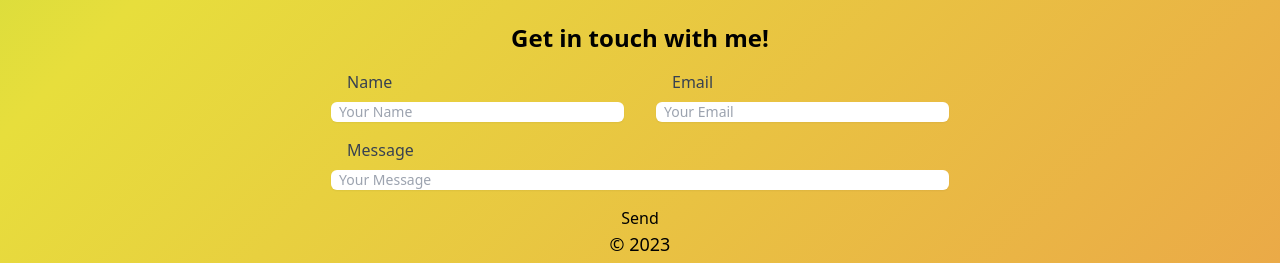
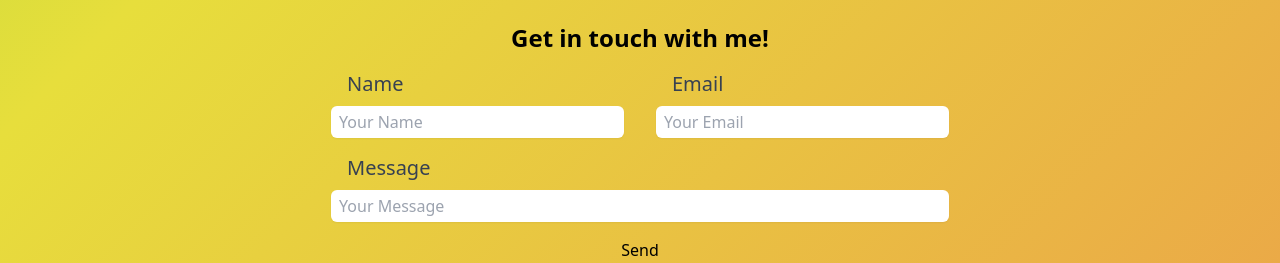
Before and after one commit to ArjayS/channelbranch, a React (Create React App) app: page / in a window 1280 px wide. Shown: the part 548-811 px from the top of the page. Built offline with nearby package versions, Linux system fonts and the light colour scheme.

Commit message:
Modified Contact.jsx text styling

```diff
--- a/src/components/Contact.jsx
+++ b/src/components/Contact.jsx
@@ -33,7 +33,7 @@ const Contact = () => {
             <div className="flex justify-between ml-4">
               <label
                 for="text"
-                className="block text-md font-medium text-gray-700"
+                className="block text-xl font-medium text-gray-700"
               >
                 Name
               </label>
@@ -43,7 +43,7 @@ const Contact = () => {
                 type="text"
                 name="name"
                 id="name"
-                className="block w-full rounded-md border-gray-300 pl-2 pr-2 focus:border-indigo-500 focus:ring-indigo-500 sm:text-sm mt-2"
+                className="block w-full rounded-md border-gray-300 pl-2 pr-2 py-1 focus:border-indigo-500 focus:ring-indigo-500 sm:text-md mt-2"
                 placeholder="Your Name"
                 required
               />
@@ -53,7 +53,7 @@ const Contact = () => {
             <div className="flex justify-between ml-4">
               <label
                 for="text"
-                className="block text-md font-medium text-gray-700"
+                className="block text-xl font-medium text-gray-700"
               >
                 Email
               </label>
@@ -63,7 +63,7 @@ const Contact = () => {
                 type="email"
                 name="email"
                 id="email"
-                className="block w-full rounded-md border-gray-300 pl-2 pr-2 focus:border-indigo-500 focus:ring-indigo-500 sm:text-sm mt-2"
+                className="block w-full rounded-md border-gray-300 pl-2 pr-2 py-1 focus:border-indigo-500 focus:ring-indigo-500 sm:text-md mt-2"
                 placeholder="Your Email"
                 required
               />
@@ -74,7 +74,7 @@ const Contact = () => {
           <div className="flex justify-between ml-4">
             <label
               for="text"
-              className="block text-md font-medium text-gray-700 "
+              className="block text-xl font-medium text-gray-700 "
             >
               Message
             </label>
@@ -84,7 +84,7 @@ const Contact = () => {
               type="text"
               name="message"
               id="message"
-              className="block w-full rounded-md border-gray-300 pl-2 pr-2 focus:border-indigo-500 focus:ring-indigo-500 sm:text-sm mt-2"
+              className="block w-full rounded-md border-gray-300 pl-2 pr-2 py-1 focus:border-indigo-500 focus:ring-indigo-500 sm:text-md mt-2"
               placeholder="Your Message"
               required
             />
```
